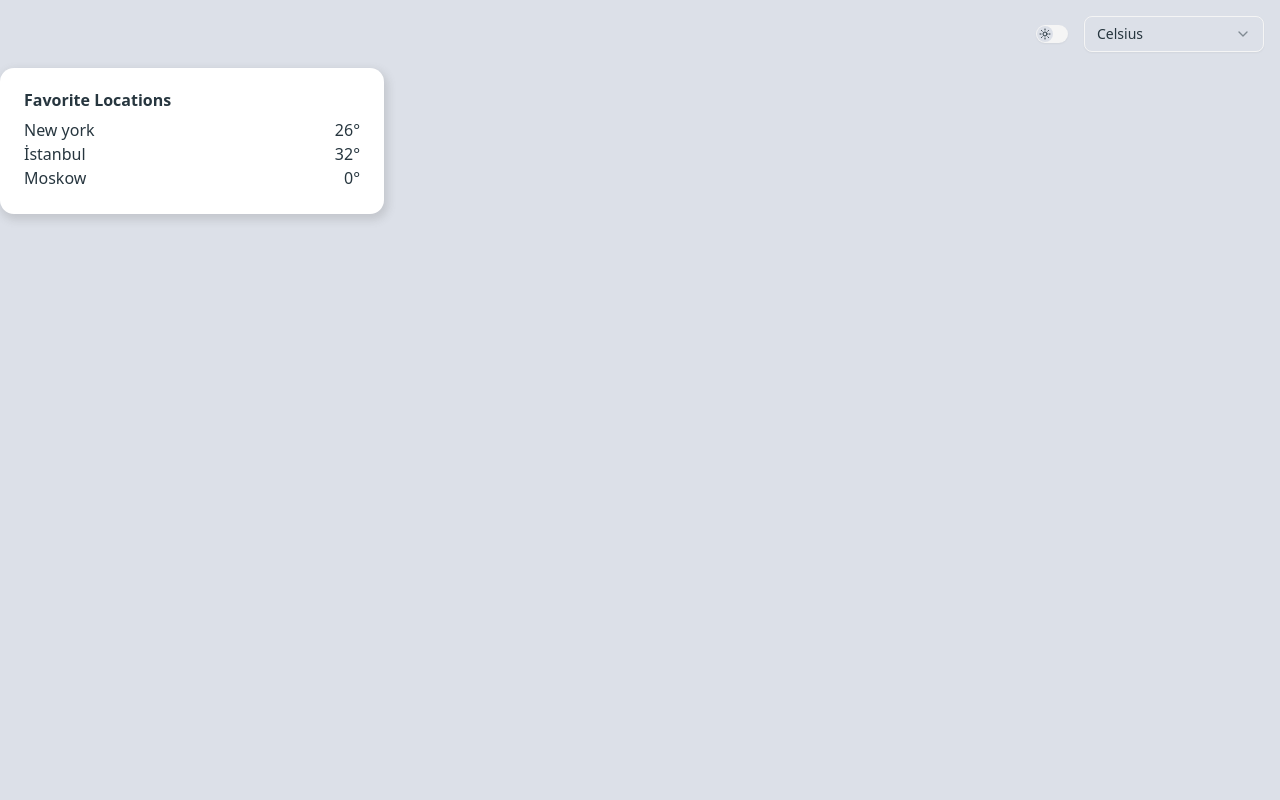
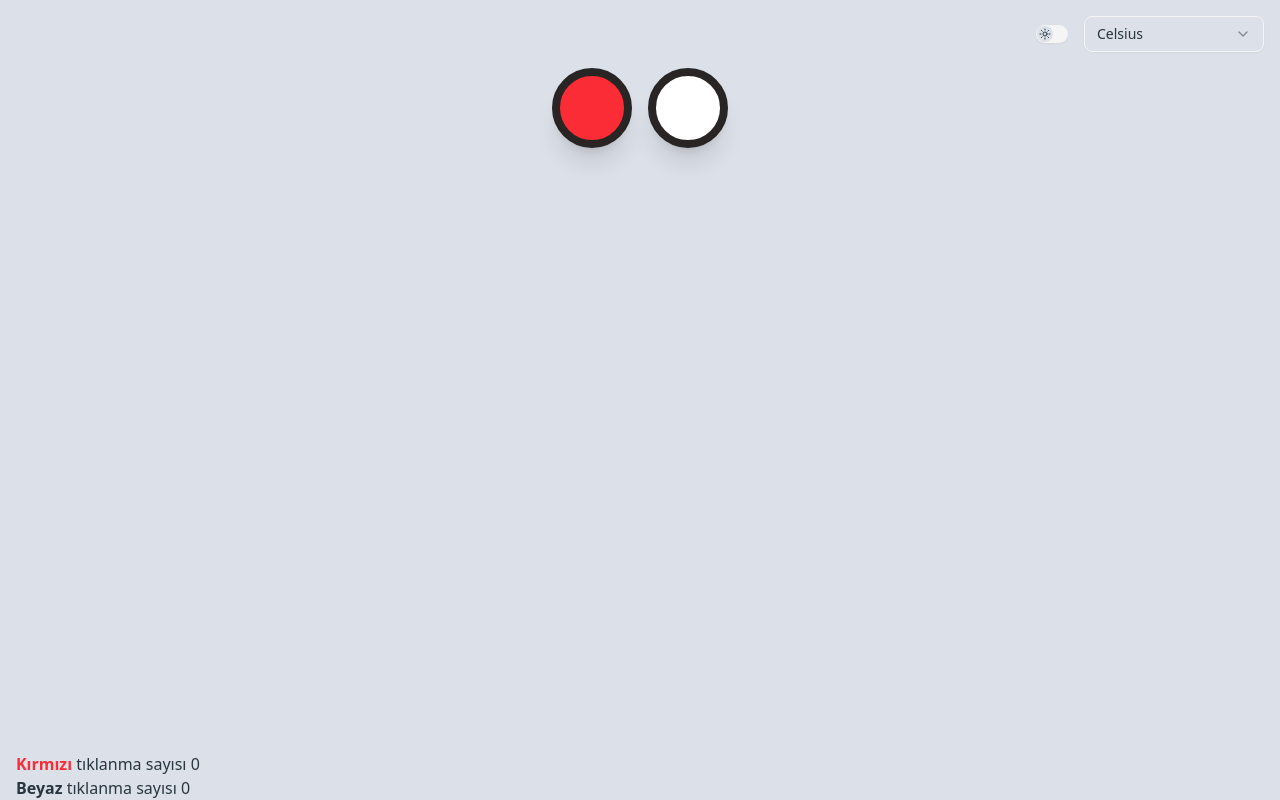
Before and after one commit to mervegk/weather-app-nextjs, a Next.js app: page / in a window 1280 px wide. Built offline with nearby package versions, Linux system fonts and the light colour scheme.

Commit message:
colorCLick comp

```diff
--- a/package.json
+++ b/package.json
@@ -13,6 +13,7 @@
     "@radix-ui/react-slot": "^1.2.3",
     "@radix-ui/react-switch": "^1.2.5",
     "@reduxjs/toolkit": "^2.8.2",
+    "axios": "^1.10.0",
     "class-variance-authority": "^0.7.1",
     "clsx": "^2.1.1",
     "lucide-react": "^0.525.0",
--- a/src/app/page.tsx
+++ b/src/app/page.tsx
@@ -1,13 +1,15 @@
 import Image from "next/image";
 import { Button } from "@/components/ui/button";
 import FavLocations from "@/components/main-page/FavLocations";
+import Redwhitebtn from "@/components/ColorClick";
 
 export default function Home() {
   return (
-    <main className="">
-      <section className="container mx-auto">
+    <main className="h-full">
+      <Redwhitebtn />
+      {/*  <section className="container mx-auto">
         <FavLocations />
-      </section>
+      </section> */}
     </main>
   );
 }
--- /dev/null
+++ b/src/components/ColorClick.tsx
@@ -0,0 +1,55 @@
+'use client'
+import { useState, useEffect } from 'react'
+
+export default function Redwhitebtn() {
+  const [clickedColors, setClickedColors] = useState<string[]>([])
+  const [redCount, setRedCount] = useState<number>(0)
+  const [whiteCount, setWhiteCount] = useState<number>(0)
+
+  const handleColorClick = (colorName: string) => {
+    setClickedColors((prev) => [...prev, colorName])
+    console.log(colorName)
+  }
+
+  useEffect(() => {
+    if (clickedColors.length === 0) return;
+
+    const lastColor = clickedColors[clickedColors.length - 1];
+
+    switch (lastColor) {
+      case "white":
+        setWhiteCount((prev) => prev + 1);
+        break;
+      case "red":
+        setRedCount((prev) => prev + 1);
+        break;
+      default:
+        break;
+    }
+  }, [clickedColors]);
+
+  return (
+    <section className='px-4 h-[calc(100vh-68px)] flex flex-col justify-between '>
+      <section className='flex justify-center items-center gap-4'>
+        <button
+          onClick={() => handleColorClick('red')}
+          className='w-20 h-20 rounded-full shadow-xl bg-red-500 border-8 border-stone-800'></button>
+        <button
+          onClick={() => handleColorClick('white')}
+          className='w-20 h-20 rounded-full shadow-xl bg-white border-8 border-stone-800'></button>
+      </section>
+      <section className='grid grid-cols-12'>
+        {
+          clickedColors?.map((i, index: number) => <div key={index} className='flex gap-2'>
+            <p>{index}.</p>
+            <p className='text-white'>{i}</p>
+          </div>)
+        }
+      </section>
+      <section>
+        <p> <span className='font-bold text-red-500'>Kırmızı</span>  tıklanma sayısı {redCount} </p>
+        <p> <span className='font-bold'>Beyaz</span>  tıklanma sayısı {whiteCount} </p>
+      </section>
+    </section>
+  )
+}
--- a/src/components/main-page/FavLocations.tsx
+++ b/src/components/main-page/FavLocations.tsx
@@ -1,9 +1,22 @@
+"use client"
+import { useEffect, useState } from "react"
 import { Button } from "../ui/button"
 import { Card, CardHeader, CardTitle, CardContent } from "../ui/card"
 
 type Props = {}
 
 export default function FavLocations({ }: Props) {
+
+  const [data, setData] = useState();
+  useEffect(() => {
+    const response = fetch(`${process.env.NEXT_PUBLIC_BASE_URL}`)
+      .then(res => res.json())
+      .then(data => setData(data))
+  }, [])
+
+  console.log(data);
+
+
   return (
     <Card className="w-full max-w-sm shadow gap-1 border-none">
       <CardHeader><CardTitle>Favorite Locations</CardTitle></CardHeader>
```
Also changed, not shown: 1 other file (tests, documents, lock files or other folders).
